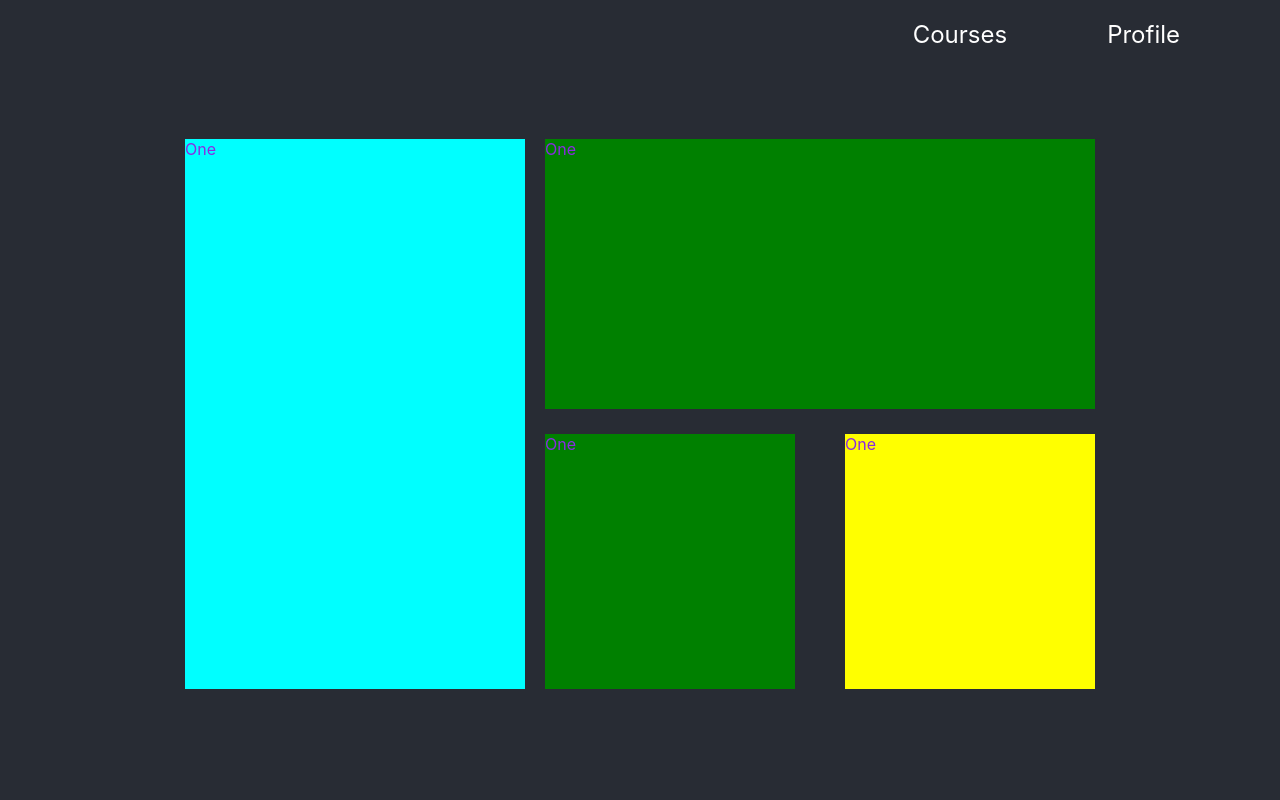
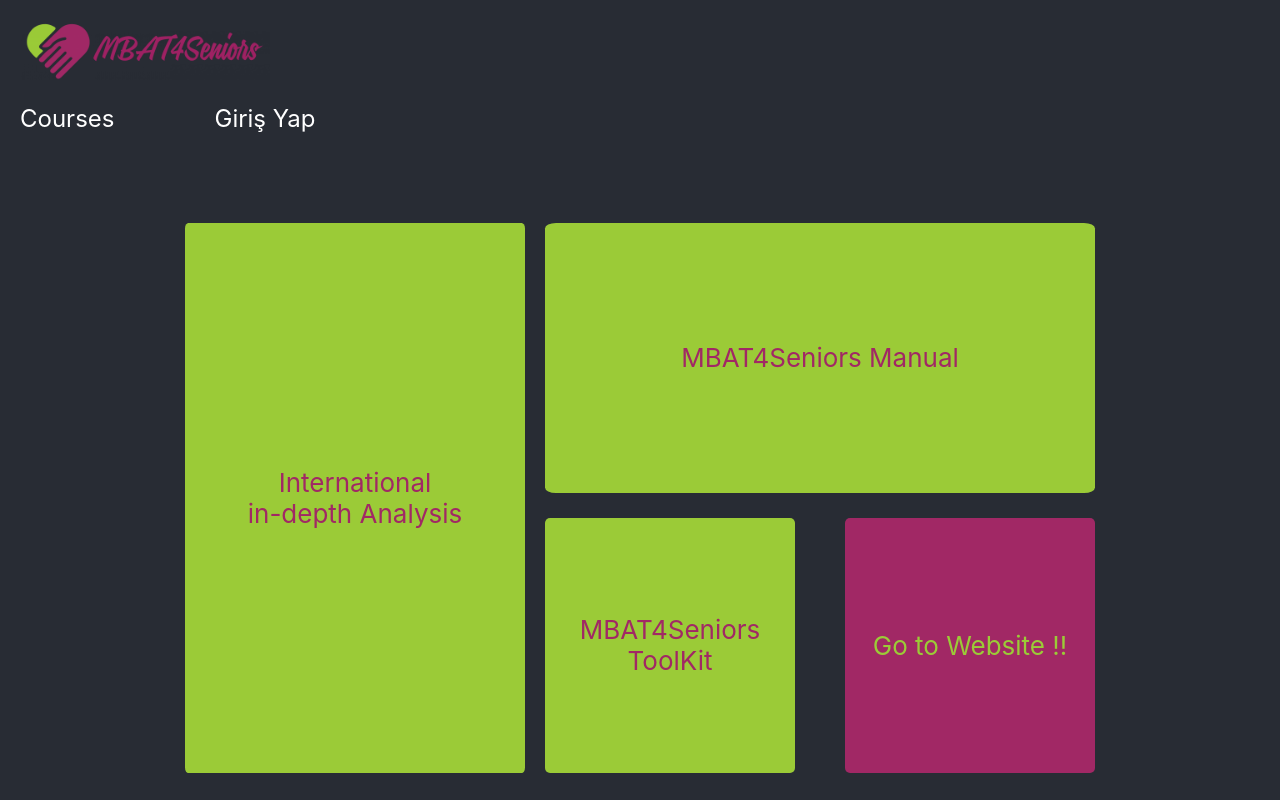
Before and after one commit to burakkozturk/mbat4seniors-script, a React (Create React App) app: page / in a window 1280 px wide. Built offline with nearby package versions, Linux system fonts and the light colour scheme.

Commit message:
Login Operation completed

```diff
--- a/package.json
+++ b/package.json
@@ -8,6 +8,7 @@
     "@testing-library/user-event": "^13.5.0",
     "react": "^18.2.0",
     "react-dom": "^18.2.0",
+    "react-router-dom": "^6.22.0",
     "react-scripts": "5.0.1",
     "web-vitals": "^2.1.4"
   },
--- a/src/App.js
+++ b/src/App.js
@@ -1,14 +1,25 @@
 import React from 'react';
-import Navbar from './components/Navbar';
+import { BrowserRouter as Router, Route, Routes } from 'react-router-dom';
+import { AuthProvider } from './context/AuthContext';
+import Navbar from './components/Navbar/Navbar';
+import GridSquare from './components/GridSquare/GridSquare';
+import LoginForm from './components/LoginForm/LoginForm';
 import './App.css';
-import GridSquare from './components/GridSquare/GridSquare';
 
 function App() {
   return (
-    <div className="App">
-      <Navbar />
-      <GridSquare />
-    </div>
+    <Router>
+      <AuthProvider> {/* AuthProvider ile tüm uygulamayı sarmalayın */}
+        <div className="App">
+          <Navbar />
+          <Routes>
+            <Route path="/" element={<GridSquare />} />
+            <Route path="/login" element={<LoginForm />} />
+            {/* Diğer route'lar buraya eklenebilir */}
+          </Routes>
+        </div>
+      </AuthProvider>
+    </Router>
   );
 }
 
--- a/src/components/GridSquare/GridSquare.css
+++ b/src/components/GridSquare/GridSquare.css
@@ -1,11 +1,11 @@
-*{
+* {
     box-sizing: border-box;
     margin: 0;
     padding: 0;
-    color: blueviolet;
+    color: #A12865;
 }
 
-.wrapper{
+.wrapper {
     display: flex;
     flex-direction: row;
     justify-content: center;
@@ -13,47 +13,72 @@
     margin-top: 7%;
 }
 
-.one{
+.one {
     min-height: 550px;
-    min-width:340px;
-    background-color: aqua;
+    min-width: 340px;
+    background-color: #9BCB37;
     margin-right: 20px;
+    border-radius: 1%;
+    display: flex;
+    justify-content: center; /* Yatayda merkezle */
+    align-items: center; /* Dikeyde merkezle */
+    text-align: center; /* Metni merkezle */
+    font-size: 26px;
 }
 
-.right-boxes{
+.right-boxes {
     display: flex;
     flex-direction: column;
     justify-content: center;
     align-items: center;
 }
 
-.two{
-
-    min-height: 270px;
-    min-width:550px;
-    background-color: green;
+.two, .three, .four {
+    display: flex;
+    justify-content: center; /* Yatayda merkezle */
+    align-items: center; /* Dikeyde merkezle */
+    text-align: center; /* Metni merkezle */
+    border-radius: 2%;
+    font-size: 26px;
 }
 
-.bottom-boxes{
+.one:hover, .two:hover, .three:hover, .four:hover {
+    cursor: pointer;
+    opacity: 0.9;
+}
+
+.two {
+    min-height: 270px;
+    min-width: 550px;
+    background-color: #9BCB37;
+}
+
+.bottom-boxes {
     display: flex;
     flex-direction: row;
     justify-content: center;
     align-items: center;
-
 }
 
-.three{
+.three {
     min-height: 255px;
-    min-width:250px;
-    background-color: green;
+    min-width: 250px;
+    background-color: #9BCB37;
     margin-top: 25px;
     margin-right: 25px;
 }
 
-.four{
+.four {
     min-height: 255px;
-    min-width:250px;
-    background-color: yellow;
+    min-width: 250px;
+    background-color: #A12865;
     margin-top: 25px;
     margin-left: 25px;
+    flex-direction: column; /* İçeriği dikey yönde düzenler */
 }
+
+.four p {
+    margin: auto; /* <p> etiketini div içinde merkezler */
+    color: #9BCB37;
+    font-size: 26px;
+}
--- a/src/components/GridSquare/GridSquare.js
+++ b/src/components/GridSquare/GridSquare.js
@@ -4,12 +4,12 @@
 function GridSquare() {
     return (
         <div class="wrapper">
-            <div class="one">One</div>
+            <div class="one">International <br></br>in-depth Analysis</div>
             <div class="right-boxes">
-                <div class="two">One</div>
+                <div class="two">MBAT4Seniors Manual </div>
                 <div class="bottom-boxes">
-                    <div class="three">One</div>
-                    <div class="four">One</div>
+                    <div class="three">MBAT4Seniors  <br></br>ToolKit </div>
+                    <div class="four"><p>Go to Website !!</p></div>
                 </div>
             </div>
         </div>
--- /dev/null
+++ b/src/components/LoginForm/LoginForm.js
@@ -0,0 +1,50 @@
+// components/LoginForm/LoginForm.js
+import React, { useState } from 'react';
+import { useAuth } from '../../context/AuthContext';
+import { useNavigate } from 'react-router-dom';
+
+function LoginForm() {
+  const [username, setUsername] = useState('');
+  const [password, setPassword] = useState('');
+  const navigate = useNavigate();
+  const { login } = useAuth();
+
+  const handleSubmit = async (e) => {
+    e.preventDefault();
+    try {
+      // login fonksiyonunu çağır
+      login(username, password);
+      navigate('/'); // Başarılı girişten sonra ana sayfaya yönlendir
+    } catch (error) {
+      console.error("Login hatası:", error);
+    }
+  };
+
+  return (
+    <div>
+      <form onSubmit={handleSubmit}>
+        <div>
+          <label>Kullanıcı Adı:</label>
+          <input
+            type="text"
+            value={username}
+            onChange={(e) => setUsername(e.target.value)}
+            required
+          />
+        </div>
+        <div>
+          <label>Şifre:</label>
+          <input
+            type="password"
+            value={password}
+            onChange={(e) => setPassword(e.target.value)}
+            required
+          />
+        </div>
+        <button type="submit">Giriş Yap</button>
+      </form>
+    </div>
+  );
+}
+
+export default LoginForm;
--- a/src/components/Navbar.js
+++ /dev/null
@@ -1,15 +0,0 @@
-import React from 'react';
-
-import '../Navbar.css'; // Stil dosyasını içe aktarma
-function Navbar() {
-  return (
-    <nav>
-      <ul>
-        <li><a href="/">Courses</a></li>
-        <li><a href="/">Profile</a></li>
-      </ul>
-    </nav>
-  );
-}
-
-export default Navbar;
--- a/src/Navbar.css
+++ b/src/components/Navbar/Navbar.css
@@ -6,6 +6,17 @@
     display: flex;
     justify-content: flex-end;
     margin: 0;
+  }.navbar-container {
+    display: flex;
+    justify-content: space-between;
+    align-items: center;
+    padding: 0 20px;
+  }
+
+  .logo-container img {
+    margin-left: 20px;
+    margin-top: 20px;
+    max-height: 60px; /* Logo boyutu, gerektiği gibi ayarlayın */
   }
 
   nav ul li {
@@ -19,6 +30,9 @@
     text-decoration: none;
     text-transform: none;
     font-size: 24px;
+    transition: .2s;
+  }
 
+  nav ul li a:hover{
+    color: #A12865;
   }
-  /* Daha fazla stil ekleyebilirsiniz */
--- /dev/null
+++ b/src/components/Navbar/Navbar.js
@@ -0,0 +1,31 @@
+import React from 'react';
+import { useAuth } from '../../context/AuthContext';
+import { Link } from 'react-router-dom'; // Link bileşenini import edin
+import './Navbar.css';
+
+function Navbar() {
+  const { currentUser, logout } = useAuth();
+
+  return (
+    <nav>
+      <div className="logo-container">
+          <img src='./logo.png' alt="Logo" />
+        </div>
+      <div className="navbar-container">
+        <ul>
+          <li><Link to="/">Courses</Link></li>
+          {currentUser ? (
+            <>
+              <li><Link to="/profile">Profil</Link></li>
+              <li><button onClick={logout}>Çıkış Yap</button></li>
+            </>
+          ) : (
+            <li><Link to="/login">Giriş Yap</Link></li>
+          )}
+        </ul>
+      </div>
+    </nav>
+  );
+}
+
+export default Navbar;
--- /dev/null
+++ b/src/context/AuthContext.js
@@ -0,0 +1,66 @@
+import React, { createContext, useContext, useState, useEffect } from 'react';
+
+const AuthContext = createContext();
+
+export function useAuth() {
+  return useContext(AuthContext);
+}
+
+// Güvenli JSON ayrıştırma fonksiyonu, dışarıda tanımlanmalı
+function safeJSONParse(str) {
+  try {
+    return JSON.parse(str);
+  } catch (e) {
+    console.error("JSON ayrıştırma hatası:", e);
+    return null; // veya uygun bir hata değeri döndürün
+  }
+}
+
+export const AuthProvider = ({ children }) => {
+  const [currentUser, setCurrentUser] = useState(null);
+
+  // Uygulama yüklendiğinde, kullanıcı bilgisini ve token'ı localStorage'dan al
+  useEffect(() => {
+    const user = localStorage.getItem('user');
+    if (user) {
+      setCurrentUser(safeJSONParse(user)); // Güvenli JSON ayrıştırma kullan
+    }
+  }, []);
+
+  const login = async (username, password) => {
+    try {
+      const response = await fetch('http://localhost:8080/auth/generateToken', {
+        method: 'POST',
+        headers: {
+          'Content-Type': 'application/json',
+        },
+        body: JSON.stringify({ username, password }),
+      });
+      if (!response.ok) {
+        throw new Error('Giriş başarısız');
+      }
+      const token = await response.text();
+      const user = { username }; // Basit bir kullanıcı objesi oluştur
+      localStorage.setItem('user', JSON.stringify(user)); // Kullanıcı bilgisini localStorage'a kaydet
+      localStorage.setItem('token', token); // Token'ı localStorage'a kaydet
+      setCurrentUser(user); // Kullanıcı durumunu güncelle
+    } catch (error) {
+      console.error("Login işlemi sırasında bir hata oluştu:", error);
+      throw error;
+    }
+  };
+
+  const logout = () => {
+    localStorage.removeItem('user');
+    localStorage.removeItem('token');
+    setCurrentUser(null);
+  };
+
+  const value = {
+    currentUser,
+    login,
+    logout
+  };
+
+  return <AuthContext.Provider value={value}>{children}</AuthContext.Provider>;
+};
```
Also changed, not shown: public/logo.png (added), 1 other file (tests, documents, lock files or other folders).
